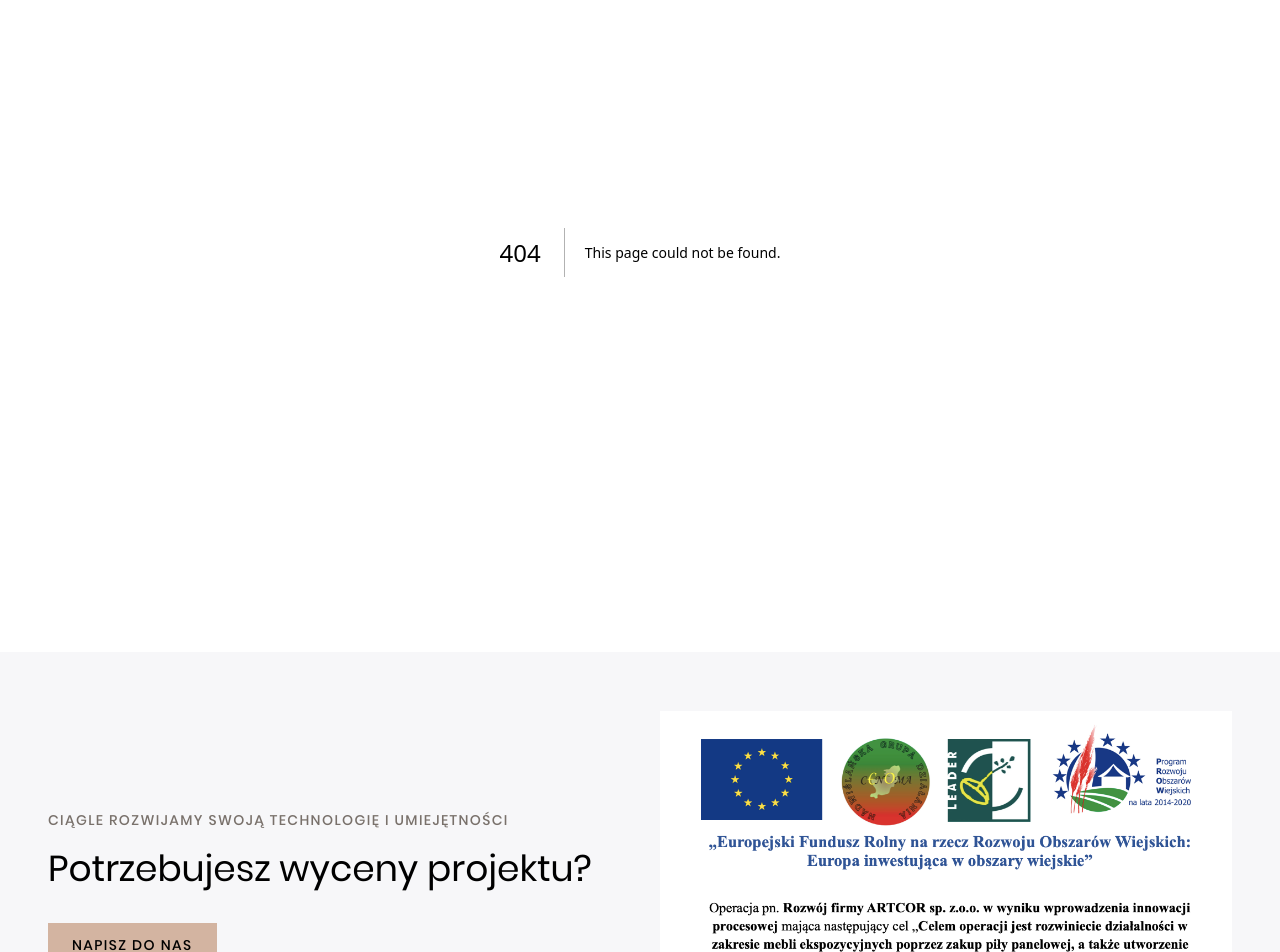
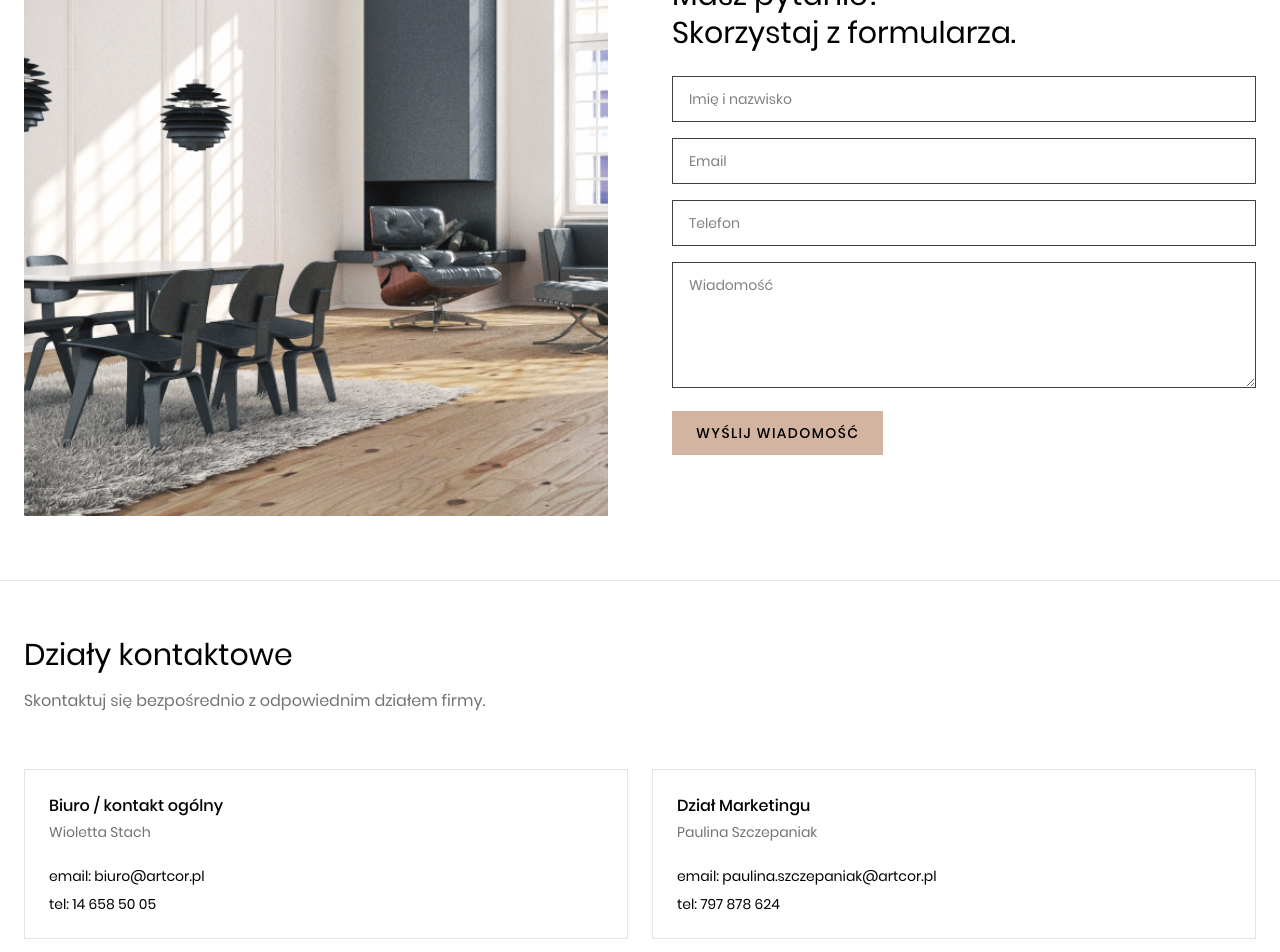
Before and after one commit to ZipMan2/artcor-website, a Next.js app: page /kontakt in a window 1280 px wide. Before the commit this address had no page. Shown: the part 220-1172 px from the top of the page. Built offline with nearby package versions, Linux system fonts and the light colour scheme.

Commit message:
feat: add contact page

```diff
--- /dev/null
+++ b/src/app/kontakt/page.tsx
@@ -0,0 +1,131 @@
+import Image from 'next/image'
+import Input from '@/components/ui/Input'
+
+const contacts = [
+  {
+    title: 'Biuro / kontakt ogólny',
+    name: 'Wioletta Stach',
+    email: 'biuro@artcor.pl',
+    phone: '14 658 50 05',
+  },
+  {
+    title: 'Dział Marketingu',
+    name: 'Paulina Szczepaniak',
+    email: 'paulina.szczepaniak@artcor.pl',
+    phone: '797 878 624',
+  },
+  {
+    title: 'Dział technologiczno-produkcyjny',
+    name: 'Tomasz Jankosz',
+    email: 'produkcja@artcor.pl',
+    phone: '786 186 366',
+  },
+  {
+    title: 'Kierownik produkcji',
+    name: 'Andżelika Nowotny-Jarosz',
+    email: 'orders@artstore.pl',
+    phone: '508 703 449',
+  },
+  {
+    title: 'Logistyka i Zaopatrzenie',
+    name: 'Sylwester Mularz',
+    email: 'sylwek@artstore.pl',
+    phone: '787 780 890',
+  },
+]
+
+export default function ContactPage() {
+  return (
+    <main className="bg-white text-black">
+      {/* SECTION 1 */}
+      <section className="w-full py-16">
+        <div className="mx-auto grid max-w-7xl items-center gap-16 px-4 md:px-6 lg:grid-cols-2">
+          {/* Image */}
+          <div className="overflow-hidden">
+            <Image
+              src="/contact.jpg"
+              alt="Salon Artcor"
+              width={800}
+              height={600}
+              className="h-[300px] w-full object-cover md:h-[600px]"
+              loading="eager"
+            />
+          </div>
+
+          <div>
+            <h1 className="mb-6 text-3xl leading-tight font-light">
+              Masz pytanie?
+              <br />
+              Skorzystaj z formularza.
+            </h1>
+
+            {/* Form */}
+            <form className="space-y-4">
+              <Input
+                type="text"
+                placeholder="Imię i nazwisko"
+              />
+              <Input type="email" placeholder="Email" />
+              <Input type="tel" placeholder="Telefon" />
+              <textarea
+                rows={5}
+                placeholder="Wiadomość"
+                className={`placeholder:text-neutral-500' focus:border-blackresize-none w-full border border-neutral-700 px-4 py-3 text-sm transition outline-none`}
+              />
+
+              <button className="bg-brand-beige text-brand-black w-fit cursor-pointer px-6 py-3 text-sm font-medium tracking-widest uppercase transition hover:opacity-90">
+                Wyślij wiadomość
+              </button>
+            </form>
+          </div>
+        </div>
+      </section>
+
+      {/* SECTION 2 */}
+      <section className="border-t border-neutral-200 py-14">
+        <div className="mx-auto max-w-7xl px-6">
+          <div className="mb-14">
+            <h2 className="mb-4 text-2xl font-light md:text-3xl">
+              Działy kontaktowe
+            </h2>
+            <p className="max-w-2xl text-neutral-500">
+              Skontaktuj się bezpośrednio z odpowiednim
+              działem firmy.
+            </p>
+          </div>
+
+          <div className="grid gap-6 md:grid-cols-2">
+            {contacts.map((contact, index) => (
+              <div
+                key={index}
+                className="border border-neutral-200 p-4 transition hover:border-black md:p-6"
+              >
+                <h3 className="mb-1 text-md font-medium">
+                  {contact.title}
+                </h3>
+                <p className="mb-6 text-sm text-neutral-500">
+                  {contact.name}
+                </p>
+
+                <div className="space-y-2">
+                  <a
+                    href={`mailto:${contact.email}`}
+                    className="block text-sm transition hover:text-neutral-500"
+                  >
+                    email: {contact.email}
+                  </a>
+                  <a
+                    href={`tel:${contact.phone.replace(/\s/g, '')}`}
+                    className="block text-sm transition hover:text-neutral-500"
+                  >
+                    tel: {contact.phone}
+                  </a>
+                </div>
+              </div>
+            ))}
+          </div>
+        </div>
+      </section>
+    </main>
+  )
+}
--- /dev/null
+++ b/src/components/ui/Input.tsx
@@ -0,0 +1,19 @@
+type InputProps = {
+  type: string
+  placeholder: string
+  className?: string
+}
+
+export default function Input({
+  type,
+  placeholder,
+  className,
+}: InputProps) {
+  return (
+    <input
+      type={type}
+      placeholder={placeholder}
+      className={`placeholder:text-neutral-500' w-full border border-neutral-700 px-4 py-3 text-sm transition outline-none focus:border-black ${className}`}
+    />
+  )
+}
```
Also changed, not shown: public/contact.jpg (added), 1 other file (tests, documents, lock files or other folders).
